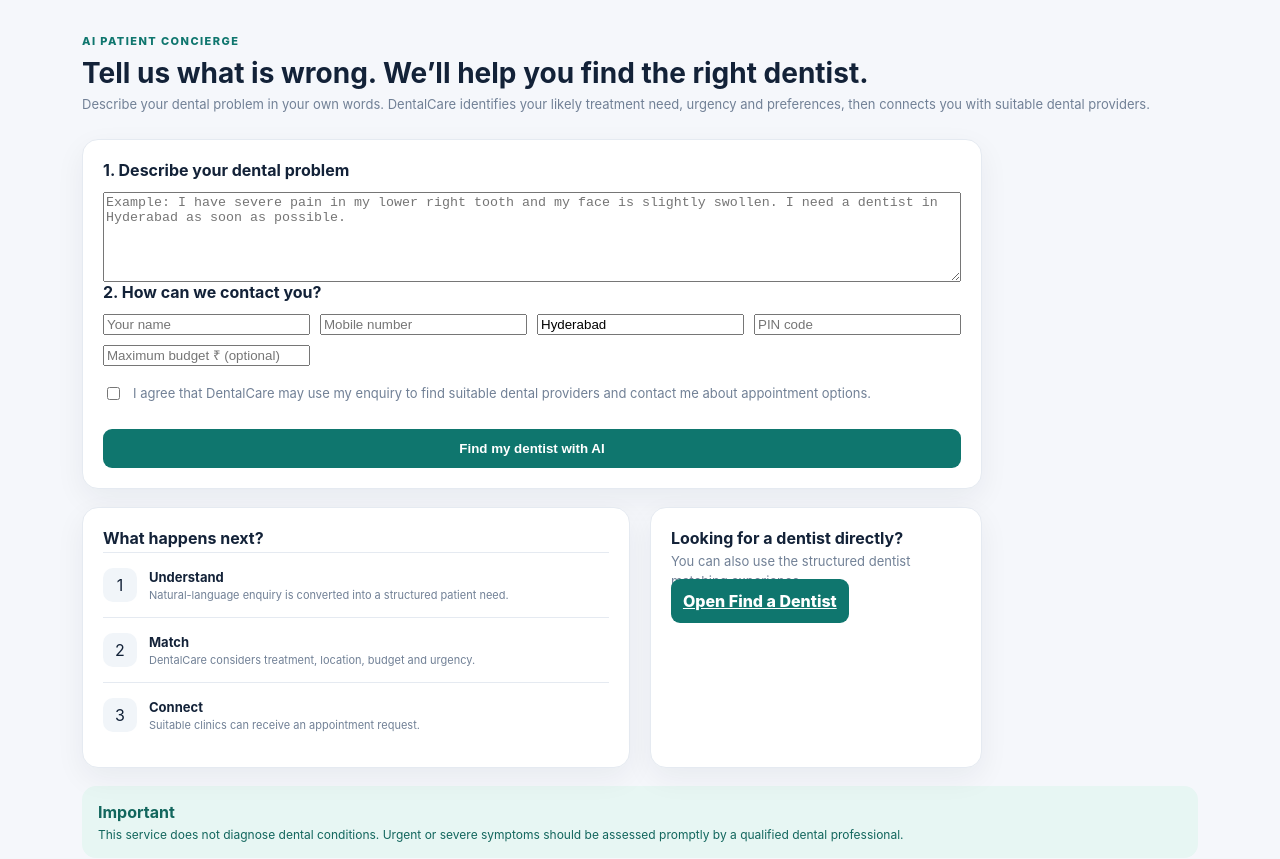
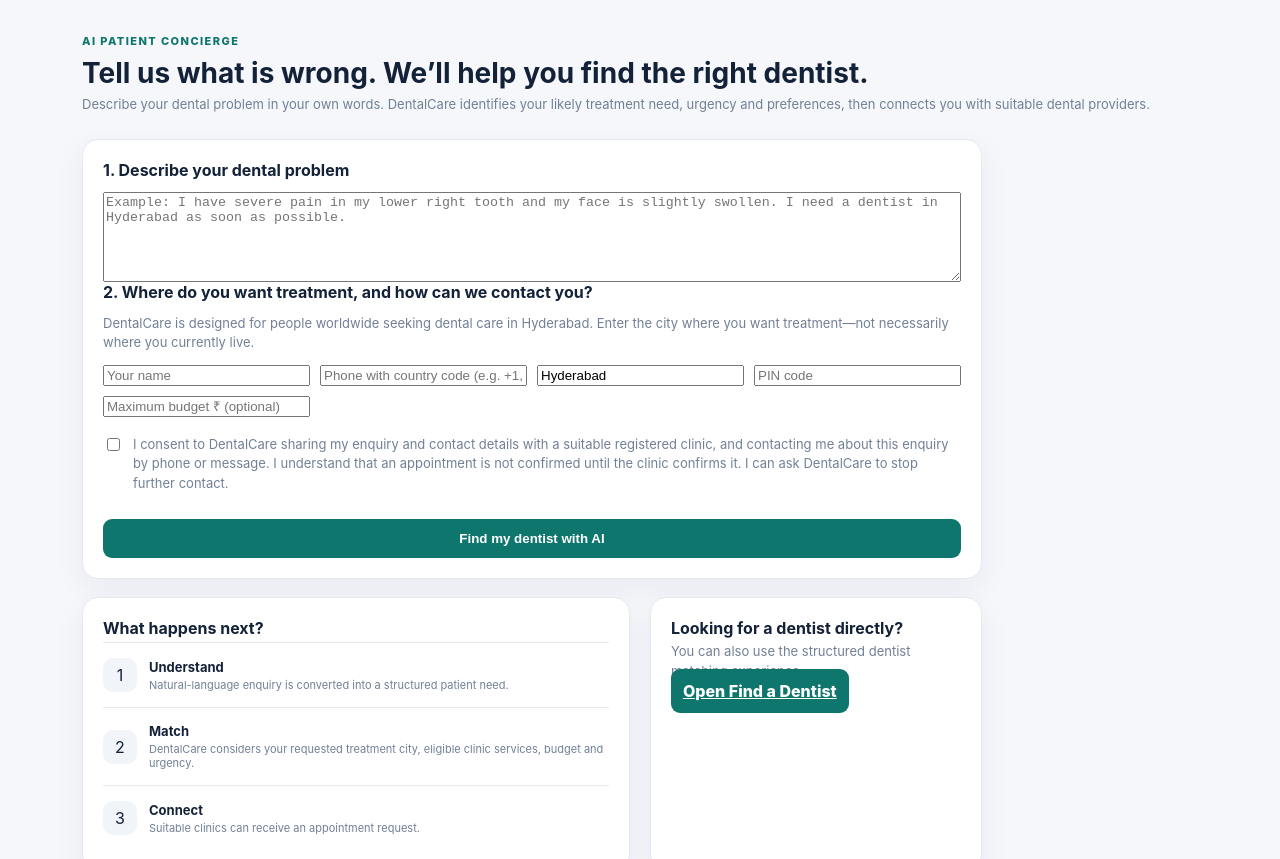
Before and after one commit to Bsuresh70/dentalcare, a Next.js app: page /patient-search in a window 1280 px wide. Shown: the top 859 px of the page. Built offline with nearby package versions, Linux system fonts and the light colour scheme; no server answers.

Commit message:
Clarify global patient treatment location and contact consent

```diff
--- a/app/patient-search/page.tsx
+++ b/app/patient-search/page.tsx
@@ -96,7 +96,7 @@
         <h3>Enquiry summary</h3>
         <p><strong>Likely treatment:</strong> {intent.treatment||'Dental consultation'}</p>
         <p><strong>Urgency identified by AI:</strong> {intent.urgency.replace('_',' ')}</p>
-        <p><strong>Location:</strong> {city||'Not provided'} {pincode ? '· '+pincode : ''}</p>
+        <p><strong>Preferred treatment city:</strong> {city||'Not provided'} {pincode ? '· '+pincode : ''}</p>
         <p className="muted">A clinic may contact you to discuss availability. An appointment is not booked until the clinic confirms it. DentalCare does not diagnose conditions; seek prompt professional care for severe or worsening symptoms.</p>
         <button className="primary" onClick={()=>{setSubmitted(false);setStatus('');setQuery('');setName('');setPhone('');setPincode('');setBudget('');setConsent(false);setIntent({treatment:'',urgency:'FLEXIBLE',intentScore:0,summary:'',ai:false,provider:''});}}>Submit another enquiry</button>
       </section>
@@ -130,11 +130,12 @@
         </div>
 
         <div className="formSection">
-          <h3>2. How can we contact you?</h3>
+          <h3>2. Where do you want treatment, and how can we contact you?</h3>
+          <p className="muted">DentalCare is designed for people worldwide seeking dental care in Hyderabad. Enter the city where you want treatment—not necessarily where you currently live.</p>
           <div className="formGrid">
             <input required placeholder="Your name" value={name} onChange={e=>setName(e.target.value)}/>
-            <input required placeholder="Mobile number" value={phone} onChange={e=>setPhone(e.target.value)}/>
-            <input placeholder="City" value={city} onChange={e=>setCity(e.target.value)}/>
+            <input required type="tel" autoComplete="tel" placeholder="Phone with country code (e.g. +1, +44, +91)" value={phone} onChange={e=>setPhone(e.target.value)}/>
+            <input required placeholder="City where you want treatment (e.g. Hyderabad)" value={city} onChange={e=>setCity(e.target.value)}/>
             <input placeholder="PIN code" value={pincode} onChange={e=>setPincode(e.target.value)}/>
             <input type="number" min="0" placeholder="Maximum budget ₹ (optional)" value={budget} onChange={e=>setBudget(e.target.value)}/>
           </div>
@@ -142,7 +143,7 @@
 
         <label style={{display:'flex',gap:10,alignItems:'flex-start',margin:'18px 0'}}>
           <input type="checkbox" checked={consent} onChange={e=>setConsent(e.target.checked)}/>
-          <span className="muted">I agree that DentalCare may use my enquiry to find suitable dental providers and contact me about appointment options.</span>
+          <span className="muted">I consent to DentalCare sharing my enquiry and contact details with a suitable registered clinic, and contacting me about this enquiry by phone or message. I understand that an appointment is not confirmed until the clinic confirms it. I can ask DentalCare to stop further contact.</span>
         </label>
 
         {status&&!submitted&&<div className="patientNote" role="status"><strong>Status</strong><span>{status}</span></div>}
@@ -156,7 +157,7 @@
       <div className="panel">
         <h3>What happens next?</h3>
         <div className="action"><span className="actionIcon">1</span><div><strong>Understand</strong><small>Natural-language enquiry is converted into a structured patient need.</small></div></div>
-        <div className="action"><span className="actionIcon">2</span><div><strong>Match</strong><small>DentalCare considers treatment, location, budget and urgency.</small></div></div>
+        <div className="action"><span className="actionIcon">2</span><div><strong>Match</strong><small>DentalCare considers your requested treatment city, eligible clinic services, budget and urgency.</small></div></div>
         <div className="action"><span className="actionIcon">3</span><div><strong>Connect</strong><small>Suitable clinics can receive an appointment request.</small></div></div>
       </div>
       <div className="panel">
```
